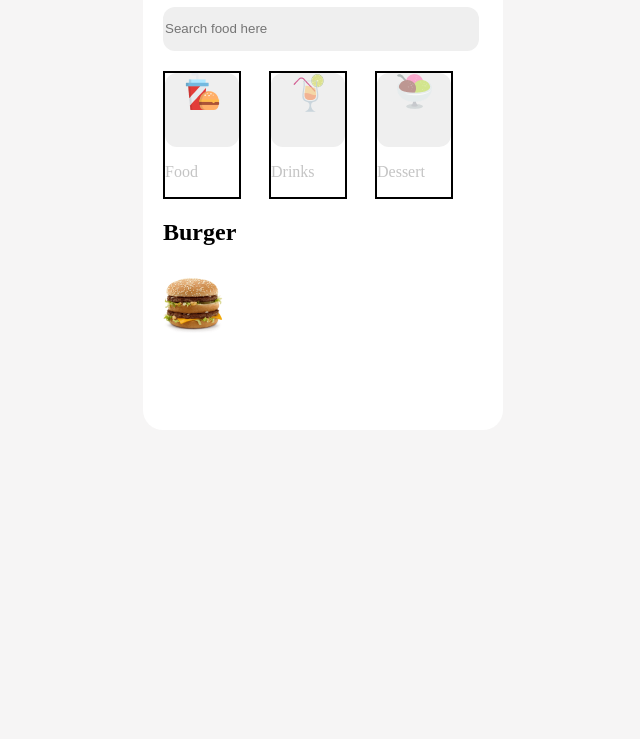
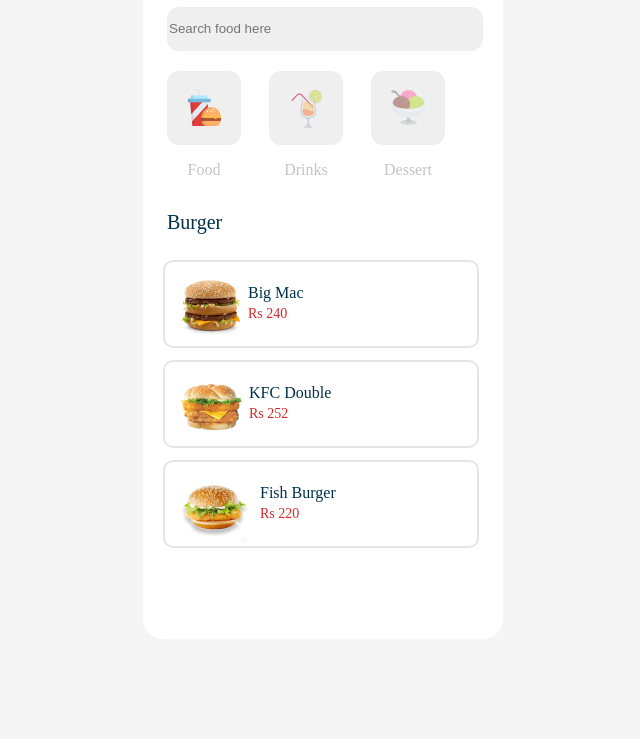
Before and after one commit to balhan84/Frontend, a plain HTML site: page 05/menu.html in a window 1280 px wide. Shown: the part 264-1003 px from the top of the page, without its empty margins (317-957 px from the left). Before the commit the page ends 800 px from the top, so only its background shows below. Drawn offline with Linux system fonts and the light colour scheme.

Commit message:
Add css style

```diff
--- a/05/menu.html
+++ b/05/menu.html
@@ -37,8 +37,36 @@
           </div>
         </section>
         <section>
-          <h2>Burger</h2>
-          <img src="./style/images/big_mac.png" alt="" />
+          <h2 class="food-main-title">Burger</h2>
+          <div class="menu-item-food">
+            <img class="img-food-big" src="./style/images/big_mac.png" alt="" />
+            <div class="name-item">
+              <h3 class="food-item-title">Big Mac</h3>
+              <p class="food-item-id">Rs 240</p>
+            </div>
+          </div>
+          <div class="menu-item-food">
+            <img
+              class="img-food-kfc"
+              src="./style/images/kfc_double.png"
+              alt=""
+            />
+            <div class="name-item">
+              <h3 class="food-item-title">KFC Double</h3>
+              <p class="food-item-id">Rs 252</p>
+            </div>
+          </div>
+          <div class="menu-item-food">
+            <img
+              class="img-food-fish"
+              src="./style/images/fish_burger.png"
+              alt=""
+            />
+            <div class="name-item">
+              <h3 class="food-item-title">Fish Burger</h3>
+              <p class="food-item-id">Rs 220</p>
+            </div>
+          </div>
         </section>
       </main>
     </div>
--- a/05/style/css/style.css
+++ b/05/style/css/style.css
@@ -3,7 +3,7 @@
 }
 body {
   background-color: #f6f5f5;
-  font-family: "Times New Roman", Times, serif;
+  font-family: "Times New Roman", Times, sans-serif;
 }
 
 .menu-container {
@@ -17,11 +17,13 @@
 .btn-menu {
   border-style: none;
   background-color: #fff;
+  margin-left: 8px;
 }
 
 .menu-title {
   font-size: 32px;
   font-weight: 600;
+  margin-left: 2px;
 }
 
 .menu-search {
@@ -29,21 +31,20 @@
   height: 44px;
   border-style: none;
   background-color: #efefef;
-  /* color: #999999;
-  font-size: 12px; */
   border-radius: 12px;
+  margin-left: 4px;
   margin-bottom: 20px;
 }
 
-/* .menu-items {
-  display: inline-block;
-} */
+.menu-items {
+  margin-left: 4px;
+}
 
 .menu-position {
-  border: 2px solid black;
   display: inline-block;
   font-size: 0;
   margin-right: 24px;
+  text-align: center;
 }
 
 .menu-position:hover .position-img {
@@ -54,11 +55,75 @@
   height: 74px;
   border-radius: 12px;
   background-color: #efefef;
-  text-align: center;
+  padding: 18px 18px;
 }
 
 .menu-position-name {
   color: #c4c4c4;
   font-size: 16px;
   font-weight: 500;
+  text-align: center;
+  margin-bottom: 0;
 }
+
+.menu-position:hover .menu-position-name {
+  color: black;
+}
+
+.food-main-title {
+  font-size: 20px;
+  font-weight: 500;
+  color: #003049;
+  margin: 32px 0 26px 4px;
+}
+
+.menu-item-food {
+  display: inline-block;
+  border: 2px solid #e5e5e5;
+  border-radius: 10px;
+  width: 316px;
+  height: 88px;
+  margin-bottom: 12px;
+}
+
+.name-item {
+  text-align: left;
+  margin: 22px 0;
+}
+
+.food-item-title {
+  font-size: 16px;
+  color: #003049;
+  font-weight: 400;
+  margin: 0 0 4px;
+}
+
+.food-item-id {
+  font-size: 14px;
+  color: #d62828;
+  font-weight: 500;
+  margin: 4px 0 0;
+}
+
+.img-food-big {
+  float: left;
+  margin: 6px 7px 14px 16px;
+}
+
+.img-food-kfc {
+  float: left;
+  margin: 16px 7px 17px 16px;
+}
+
+.img-food-fish {
+  float: left;
+  margin: 18px 7px 14px 10px;
+}
+
+.menu-item-food:hover {
+  background-color: #eae2b7;
+}
+
+.menu-item-food:last-child {
+  margin-bottom: 0;
+}
```
